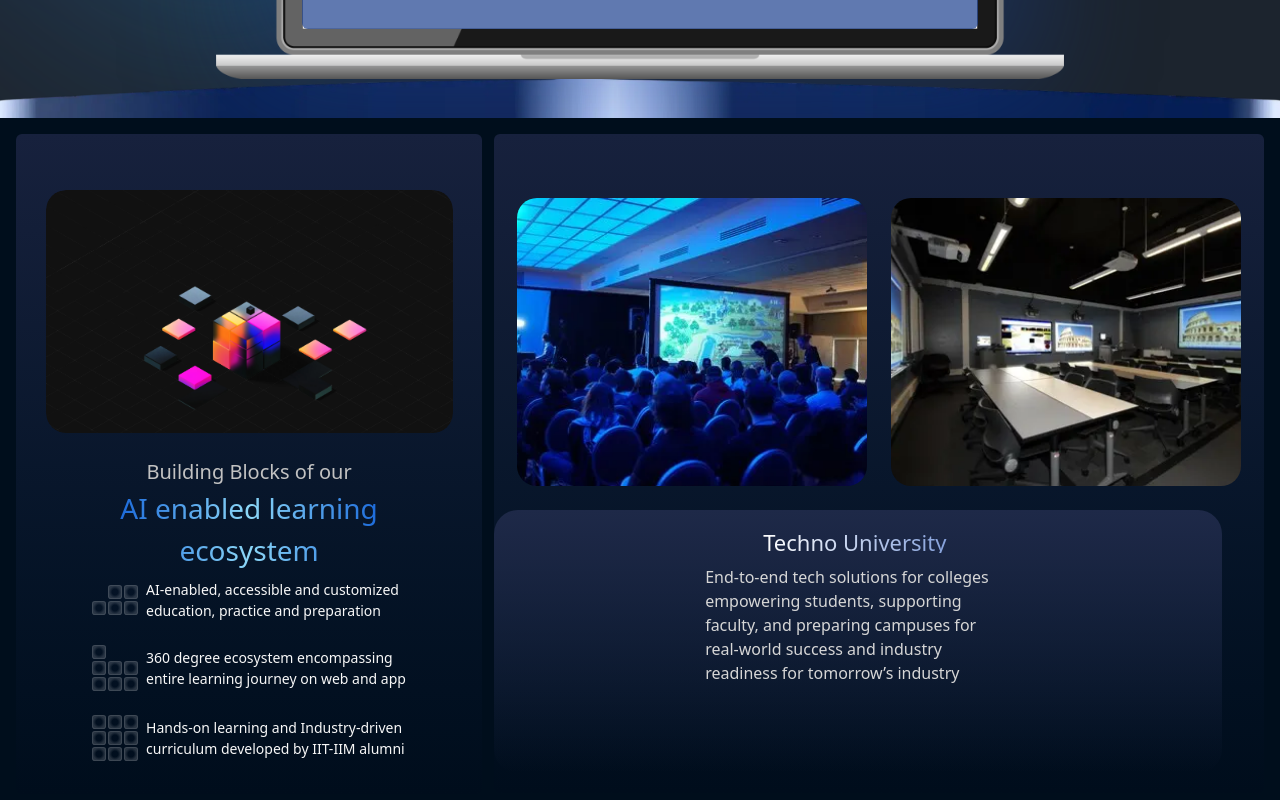
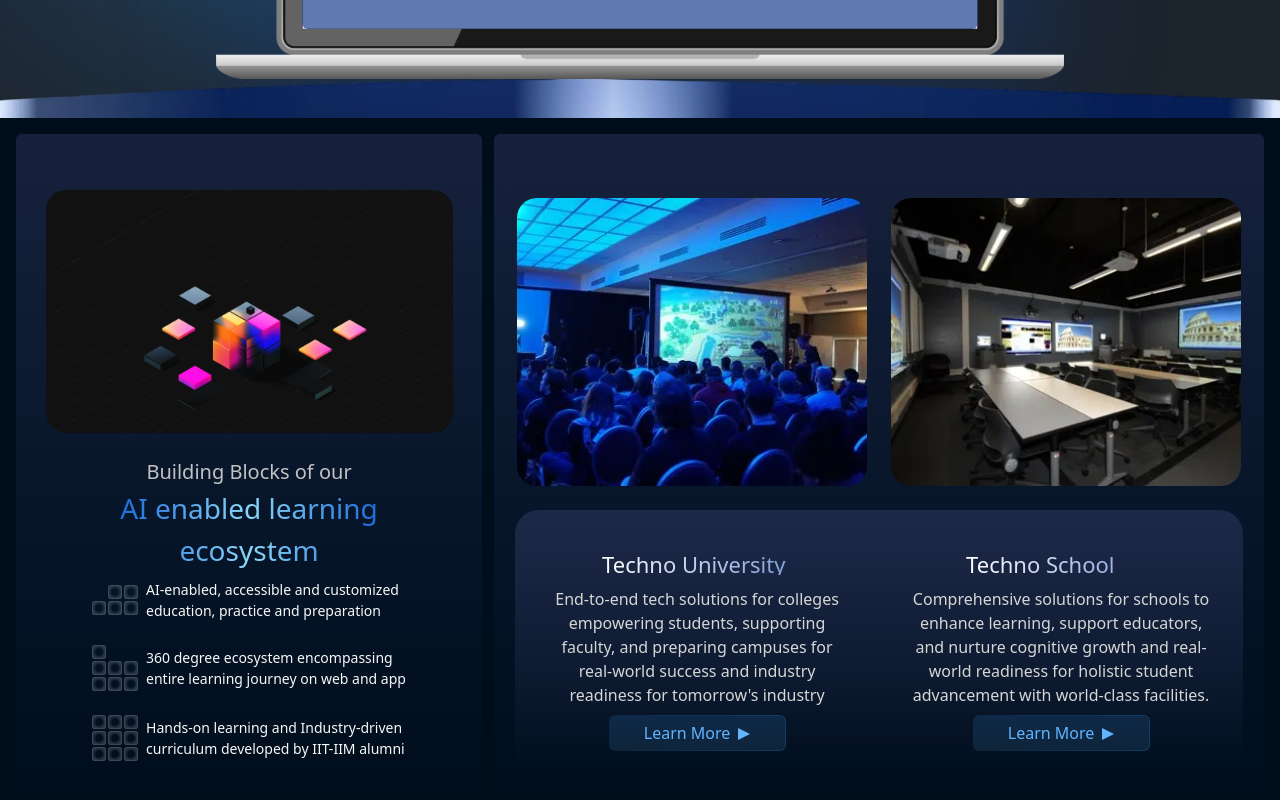
Before and after one commit to Mohfazam/REDUCATE, a Next.js app: page / in a window 1280 px wide. Shown: the part 718-1518 px from the top of the page. Built offline with nearby package versions, Linux system fonts and the light colour scheme.

Commit message:
Dual Card

```diff
--- a/app/UI/DualCard.tsx
+++ b/app/UI/DualCard.tsx
@@ -1,6 +1,6 @@
 export const DualCard = () => {
     return (
-        <div className="w-[877px] h-[659px] rounded-md bg-gradient-to-b from-[#17213D] to-[#000D1C] m-4 py-2">
+        <div className="w-[877px] h-[659px] rounded-md flex flex-col items-center bg-gradient-to-b from-[#17213D] to-[#000D1C] m-4 py-2">
             <div>
                 <div className="flex m-4 py-2 rounded-[20px] gap-6 justify-center mt-12">
                     <div className="w-[350px] h-[288px] overflow-hidden">
@@ -13,41 +13,95 @@
                 </div>
             </div>
 
-            <div className="w-[728px] flex justify-center h-[263px] rounded-[24px] bg-gradient-to-b from-[#1e2948] to-[#000D1C00]">
-                <div>
-                    <Side />
-                </div>
+            <div className="w-[728px] flex justify-between items-center h-[263px] rounded-[24px] bg-gradient-to-b from-[#1e2948] to-[#000D1C00]">
+                <Side1 />
+                <Side2 />
             </div>
+
         </div>
     )
 }
 
-const Side = () => {
+const Side1 = () => {
     return (
-        <div className="flex flex-col justify-center px-4 items-center gap-3 mt-4">
-            <div>
-                <h2 className="w-[190px] h-[27px] font-normal text-[22px] bg-gradient-to-r from-[#FFFFFF] to-[#9BBBFFCC] bg-clip-text text-transparent">
-                    Techno University
-                </h2>
-            </div>
+        <div className="w-[364px] flex flex-col justify-center px-4 items-center gap-3 mt-4">
+            <h2 className="w-[190px] h-[27px] font-normal text-[22px] bg-gradient-to-r from-[#FFFFFF] to-[#9BBBFFCC] bg-clip-text text-transparent">
+                Techno University
+            </h2>
 
-            <div className="w-[306px] h-[100px] text-[#D6D6D6]">
+            <div className="w-[306px] h-[100px] text-[#D6D6D6] text-center">
                 <span className="font-normal text-[16px] leading-[20px]">
-                    End-to-end tech solutions for colleges empowering students, supporting faculty, and preparing campuses for real-world success and industry readiness for tomorrow’s industry
+                    End-to-end tech solutions for colleges empowering students, supporting faculty, and preparing campuses for real-world success and industry readiness for tomorrow&#39;s industry
                 </span>
             </div>
 
-            <div>
+            <div className="mt-4">
                 <Button />
             </div>
         </div>
-    )
-}
+    );
+};
+
+const Side2 = () => {
+    return (
+        <div className="w-[364px] flex flex-col justify-center px-4 items-center gap-3 mt-4">
+            <h2 className="w-[190px] h-[27px] font-normal text-[22px] bg-gradient-to-r from-[#FFFFFF] to-[#9BBBFFCC] bg-clip-text text-transparent">
+                Techno School
+            </h2>
+
+            <div className="w-[306px] h-[100px] text-[#D6D6D6] text-center">
+                <span className="font-normal text-[16px] leading-[20px]">
+                    Comprehensive solutions for schools to enhance learning, support educators, and nurture cognitive growth and real-world readiness for holistic student advancement with world-class facilities.
+                </span>
+            </div>
+
+            <div className="mt-4">
+                <Button />
+            </div>
+        </div>
+    );
+};
+
 
 const Button = () => {
-    return(
-        <div>
+    return (
+        <div className="relative w-[177px] h-[36px]">
 
+            <div
+                className="flex items-center justify-center w-full h-full rounded-[6px] relative z-10 gap-2"
+                style={{
+                    background: 'linear-gradient(180deg, rgba(54, 159, 255, 0.14), rgba(81, 162, 210, 0.14))',
+                }}
+            >
+
+                <span className="text-[#62B4FF] font-normal text-[16px] leading-none">
+                    Learn More
+                </span>
+
+
+                <div
+                    className="w-0 h-0 mt-[2px]"
+                    style={{
+                        borderTop: '6px solid transparent',
+                        borderBottom: '6px solid transparent',
+                        borderLeft: '12px solid #62B4FF',
+                    }}
+                />
+            </div>
+
+            {/* Gradient Border Layer */}
+            <div
+                className="absolute inset-0 rounded-[6px] pointer-events-none"
+                style={{
+                    padding: '1px',
+                    background: 'linear-gradient(268.68deg, rgba(10, 122, 191, 0.28), rgba(255, 103, 6, 0))',
+                    WebkitMask:
+                        'linear-gradient(#fff 0 0) content-box, linear-gradient(#fff 0 0)',
+                    WebkitMaskComposite: 'xor',
+                    maskComposite: 'exclude',
+                    boxSizing: 'border-box',
+                }}
+            />
         </div>
-    )
-}
+    );
+};
```
